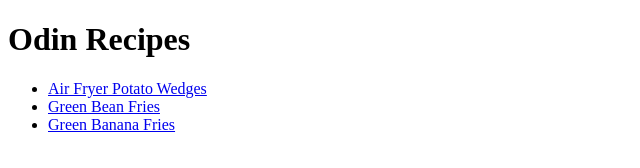
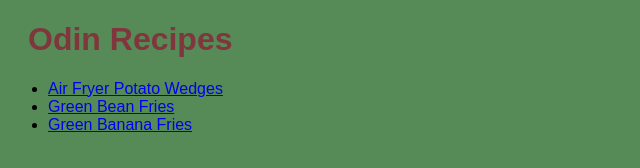
Before and after one commit to nkoedijk/odin-recipes, a plain HTML site: page index.html in a window 1280 px wide. Shown: the whole page, without its empty margins (0-640 px from the left). Drawn offline with Linux system fonts and the light colour scheme.

Commit message:
Add styles.css

```diff
--- a/index.html
+++ b/index.html
@@ -4,14 +4,15 @@
     <meta charset="UTF-8">
     <meta http-equiv="X-UA-Compatible" content="IE=edge">
     <meta name="viewport" content="width=device-width, initial-scale=1.0">
+    <link rel="stylesheet" href="styles.css">
     <title>Recipes</title>
 </head>
 <body>
     <h1>Odin Recipes</h1>
     <ul>
-        <li><a href="/recipes/potatowedges.html">Air Fryer Potato Wedges</a></li>
-        <li><a href="/recipes/greenbeanfries.html">Green Bean Fries</a></li>
-        <li><a href="/recipes/greenbananafries.html">Green Banana Fries</a></li>
+        <li><a href="./recipes/potatowedges.html">Air Fryer Potato Wedges</a></li>
+        <li><a href="./recipes/greenbeanfries.html">Green Bean Fries</a></li>
+        <li><a href="./recipes/greenbananafries.html">Green Banana Fries</a></li>
     </ul>
 </body>
 </html>
--- /dev/null
+++ b/styles.css
@@ -0,0 +1,9 @@
+body {
+    background-color: #568a56;
+    font-family: Arial, Helvetica, sans-serif, Times, 'Times New Roman', serif;
+  }
+
+  h1 {
+    color: #80363d;
+    margin-left: 20px;
+  }
```
Also changed, not shown: recipes/greenbananafries.html (+1 -0 lines), recipes/greenbeanfries.html (+1 -0 lines), recipes/potatowedges.html (+1 -0 lines).
